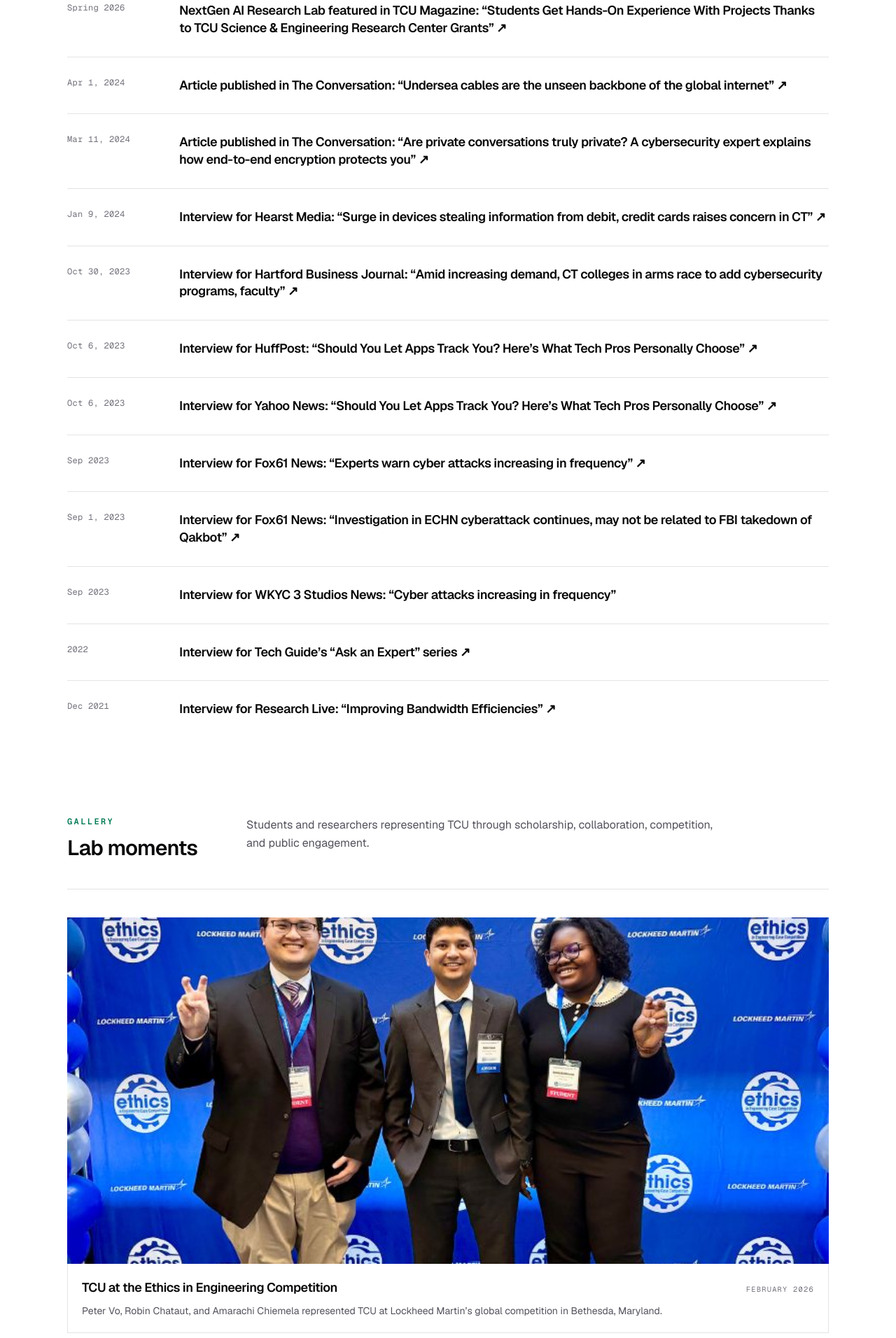
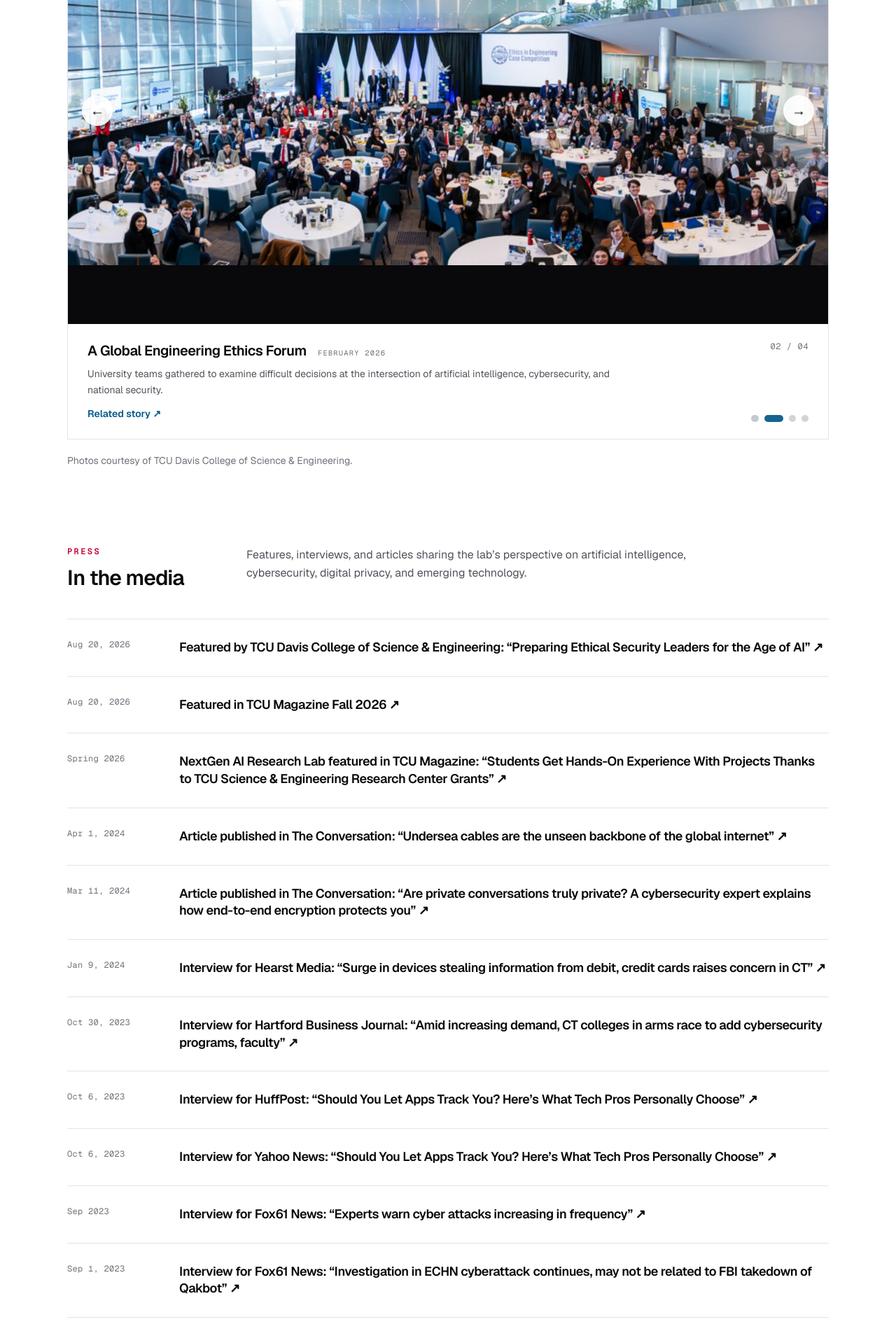
Before and after one commit to nextgenai2016/nextgen-ai-research-lab, a Next.js app: page /media in a window 1280 px wide. Shown: the part 860-2772 px from the top of the page at 70% size. Built offline with nearby package versions, Linux system fonts and the light colour scheme.

Commit message:
Turn media gallery into slideshow

```diff
--- a/src/app/media/page.tsx
+++ b/src/app/media/page.tsx
@@ -1,6 +1,6 @@
 import type { Metadata } from "next";
-import Image from "next/image";
 import { Container } from "@/components/layout/Container";
+import { MediaSlideshow } from "@/components/media/MediaSlideshow";
 import { galleryItems } from "@/data/media";
 import { newsItems } from "@/data/news";
 import { site } from "@/data/site";
@@ -9,7 +9,7 @@ const pressItems = newsItems.filter((item) => item.category === "Media");
 
 export const metadata: Metadata = {
   title: "Media",
-  description: `Press coverage, interviews, articles, and photo highlights from ${site.name}.`,
+  description: `Photo highlights, press coverage, interviews, and articles from ${site.name}.`,
 };
 
 export default function MediaPage() {
@@ -26,21 +26,21 @@ export default function MediaPage() {
               Stories from the lab
             </h1>
             <p className="mt-6 max-w-2xl text-base leading-relaxed text-zinc-600 sm:text-lg">
-              Explore press coverage, expert commentary, and moments from our research,
-              presentations, competitions, and community.
+              Explore moments from our research community, press coverage, expert commentary,
+              and public engagement.
             </p>
             <nav className="mt-9 flex gap-3" aria-label="Media page sections">
               <a
-                href="#press"
+                href="#gallery"
                 className="bg-sky-800 px-5 py-2.5 font-mono text-xs font-semibold uppercase tracking-[0.16em] text-white transition hover:bg-sky-900"
               >
-                Press
+                Gallery
               </a>
               <a
-                href="#gallery"
+                href="#press"
                 className="border border-sky-800 px-5 py-2.5 font-mono text-xs font-semibold uppercase tracking-[0.16em] text-sky-900 transition hover:bg-white"
               >
-                Gallery
+                Press
               </a>
             </nav>
           </div>
@@ -48,7 +48,29 @@ export default function MediaPage() {
       </section>
 
       <Container className="pb-24 pt-16 sm:pb-28 sm:pt-20">
-        <section id="press" className="scroll-mt-24">
+        <section id="gallery" className="scroll-mt-24">
+          <div className="grid gap-8 border-b border-zinc-200 pb-10 md:grid-cols-[14rem_1fr]">
+            <div>
+              <p className="font-mono text-xs font-semibold uppercase tracking-[0.2em] text-emerald-700">
+                Gallery
+              </p>
+              <h2 className="mt-3 text-3xl font-semibold tracking-tight text-zinc-950">
+                Lab moments
+              </h2>
+            </div>
+            <p className="max-w-2xl text-base leading-relaxed text-zinc-600">
+              Students and researchers representing TCU through scholarship, collaboration,
+              competition, and public engagement.
+            </p>
+          </div>
+
+          <MediaSlideshow items={galleryItems} />
+          <p className="mt-5 text-sm text-zinc-500">
+            Photos courtesy of TCU Davis College of Science &amp; Engineering.
+          </p>
+        </section>
+
+        <section id="press" className="scroll-mt-24 pt-20 sm:pt-28">
           <div className="grid gap-8 border-b border-zinc-200 pb-10 md:grid-cols-[14rem_1fr]">
             <div>
               <p className="font-mono text-xs font-semibold uppercase tracking-[0.2em] text-rose-700">
@@ -71,7 +93,6 @@ export default function MediaPage() {
                 className="grid gap-3 py-7 sm:grid-cols-[8rem_1fr] sm:gap-8 min-[1920px]:py-9"
               >
                 <time className="font-mono text-xs tracking-wide text-zinc-500">{item.date}</time>
-                <div>
                 <h3 className="text-lg font-semibold leading-snug tracking-tight text-zinc-950 min-[1920px]:text-xl">
                   {item.href ? (
                     <a
@@ -86,71 +107,9 @@ export default function MediaPage() {
                     item.title
                   )}
                 </h3>
-                </div>
               </article>
             ))}
           </div>
-        </section>
-
-        <section id="gallery" className="scroll-mt-24 pt-20 sm:pt-28">
-          <div className="grid gap-8 border-b border-zinc-200 pb-10 md:grid-cols-[14rem_1fr]">
-            <div>
-              <p className="font-mono text-xs font-semibold uppercase tracking-[0.2em] text-emerald-700">
-                Gallery
-              </p>
-              <h2 className="mt-3 text-3xl font-semibold tracking-tight text-zinc-950">
-                Lab moments
-              </h2>
-            </div>
-            <p className="max-w-2xl text-base leading-relaxed text-zinc-600">
-              Students and researchers representing TCU through scholarship, collaboration,
-              competition, and public engagement.
-            </p>
-          </div>
-
-          <div className="mt-10 grid gap-8 md:grid-cols-2">
-            {galleryItems.map((item) => (
-              <figure
-                key={item.id}
-                className={item.featured ? "md:col-span-2" : undefined}
-              >
-                <a
-                  href={item.href}
-                  target="_blank"
-                  rel="noreferrer"
-                  className="group block overflow-hidden bg-zinc-100"
-                >
-                  <div
-                    className={`relative overflow-hidden ${
-                      item.featured ? "aspect-[2.2/1]" : "aspect-[4/3]"
-                    }`}
-                  >
-                    <Image
-                      src={item.src}
-                      alt={item.alt}
-                      fill
-                      sizes={item.featured ? "(max-width: 1024px) 100vw, 1200px" : "(max-width: 768px) 100vw, 50vw"}
-                      className="object-cover transition duration-500 group-hover:scale-[1.02]"
-                    />
-                  </div>
-                </a>
-                <figcaption className="border-x border-b border-zinc-200 px-5 py-5">
-                  <div className="flex flex-wrap items-baseline justify-between gap-2">
-                    <h3 className="text-lg font-semibold tracking-tight text-zinc-950">
-                      {item.title}
-                    </h3>
-                    <span className="font-mono text-[0.65rem] uppercase tracking-[0.12em] text-zinc-500">
-                      {item.date}
-                    </span>
-                  </div>
-                  <p className="mt-2 text-sm leading-relaxed text-zinc-600">{item.caption}</p>
-                </figcaption>
-              </figure>
-            ))}
-          </div>
-          <p className="mt-8 text-sm text-zinc-500">
-            Photos courtesy of TCU Davis College of Science &amp; Engineering.
-          </p>
         </section>
       </Container>
     </>
--- /dev/null
+++ b/src/components/media/MediaSlideshow.tsx
@@ -0,0 +1,115 @@
+"use client";
+
+import Image from "next/image";
+import { useEffect, useState } from "react";
+import type { GalleryItem } from "@/data/media";
+
+export function MediaSlideshow({ items }: { items: GalleryItem[] }) {
+  const [activeIndex, setActiveIndex] = useState(0);
+  const [paused, setPaused] = useState(false);
+  const activeItem = items[activeIndex];
+
+  useEffect(() => {
+    if (paused || items.length < 2) return;
+    const timer = window.setInterval(() => {
+      setActiveIndex((index) => (index + 1) % items.length);
+    }, 6000);
+    return () => window.clearInterval(timer);
+  }, [items.length, paused]);
+
+  if (!activeItem) return null;
+
+  const showPrevious = () =>
+    setActiveIndex((index) => (index - 1 + items.length) % items.length);
+  const showNext = () => setActiveIndex((index) => (index + 1) % items.length);
+
+  return (
+    <div
+      className="mt-10 overflow-hidden border border-zinc-200 bg-white"
+      aria-roledescription="carousel"
+      aria-label="Lab photo gallery"
+      onMouseEnter={() => setPaused(true)}
+      onMouseLeave={() => setPaused(false)}
+      onFocusCapture={() => setPaused(true)}
+      onBlurCapture={() => setPaused(false)}
+    >
+      <div className="relative aspect-[16/10] bg-zinc-950 sm:aspect-[16/9]">
+        <Image
+          key={activeItem.src}
+          src={activeItem.src}
+          alt={activeItem.alt}
+          fill
+          priority={activeIndex === 0}
+          sizes="(max-width: 1280px) 100vw, 1200px"
+          className="object-contain"
+        />
+        {items.length > 1 ? (
+          <div className="absolute inset-x-0 top-1/2 flex -translate-y-1/2 justify-between px-3 sm:px-5">
+            <button
+              type="button"
+              onClick={showPrevious}
+              className="flex h-11 w-11 items-center justify-center rounded-full bg-white/90 text-xl text-zinc-950 shadow-lg transition hover:bg-white focus:outline-none focus:ring-2 focus:ring-sky-500"
+              aria-label="Show previous photo"
+            >
+              <span aria-hidden="true">←</span>
+            </button>
+            <button
+              type="button"
+              onClick={showNext}
+              className="flex h-11 w-11 items-center justify-center rounded-full bg-white/90 text-xl text-zinc-950 shadow-lg transition hover:bg-white focus:outline-none focus:ring-2 focus:ring-sky-500"
+              aria-label="Show next photo"
+            >
+              <span aria-hidden="true">→</span>
+            </button>
+          </div>
+        ) : null}
+      </div>
+
+      <div className="grid gap-5 px-5 py-5 sm:grid-cols-[1fr_auto] sm:px-7 sm:py-6">
+        <div aria-live="polite">
+          <div className="flex flex-wrap items-baseline gap-x-4 gap-y-1">
+            <h3 className="text-xl font-semibold tracking-tight text-zinc-950">
+              {activeItem.title}
+            </h3>
+            <span className="font-mono text-[0.65rem] uppercase tracking-[0.12em] text-zinc-500">
+              {activeItem.date}
+            </span>
+          </div>
+          <p className="mt-2 max-w-3xl text-sm leading-relaxed text-zinc-600">
+            {activeItem.caption}
+          </p>
+          {activeItem.href ? (
+            <a
+              href={activeItem.href}
+              target="_blank"
+              rel="noreferrer"
+              className="mt-3 inline-block text-sm font-semibold text-sky-800 transition hover:text-sky-600"
+            >
+              Related story <span aria-hidden="true">↗</span>
+            </a>
+          ) : null}
+        </div>
+
+        <div className="flex items-center gap-3 sm:flex-col sm:items-end sm:justify-between">
+          <span className="font-mono text-xs tracking-wider text-zinc-500">
+            {String(activeIndex + 1).padStart(2, "0")} / {String(items.length).padStart(2, "0")}
+          </span>
+          <div className="flex gap-2" aria-label="Choose a photo">
+            {items.map((item, index) => (
+              <button
+                key={item.id}
+                type="button"
+                onClick={() => setActiveIndex(index)}
+                className={`h-2.5 rounded-full transition-all focus:outline-none focus:ring-2 focus:ring-sky-500 focus:ring-offset-2 ${
+                  index === activeIndex ? "w-7 bg-sky-800" : "w-2.5 bg-zinc-300 hover:bg-zinc-400"
+                }`}
+                aria-label={`Show photo ${index + 1}: ${item.title}`}
+                aria-current={index === activeIndex ? "true" : undefined}
+              />
+            ))}
+          </div>
+        </div>
+      </div>
+    </div>
+  );
+}
```
Lines whose indentation alone changed are shown as unchanged.
